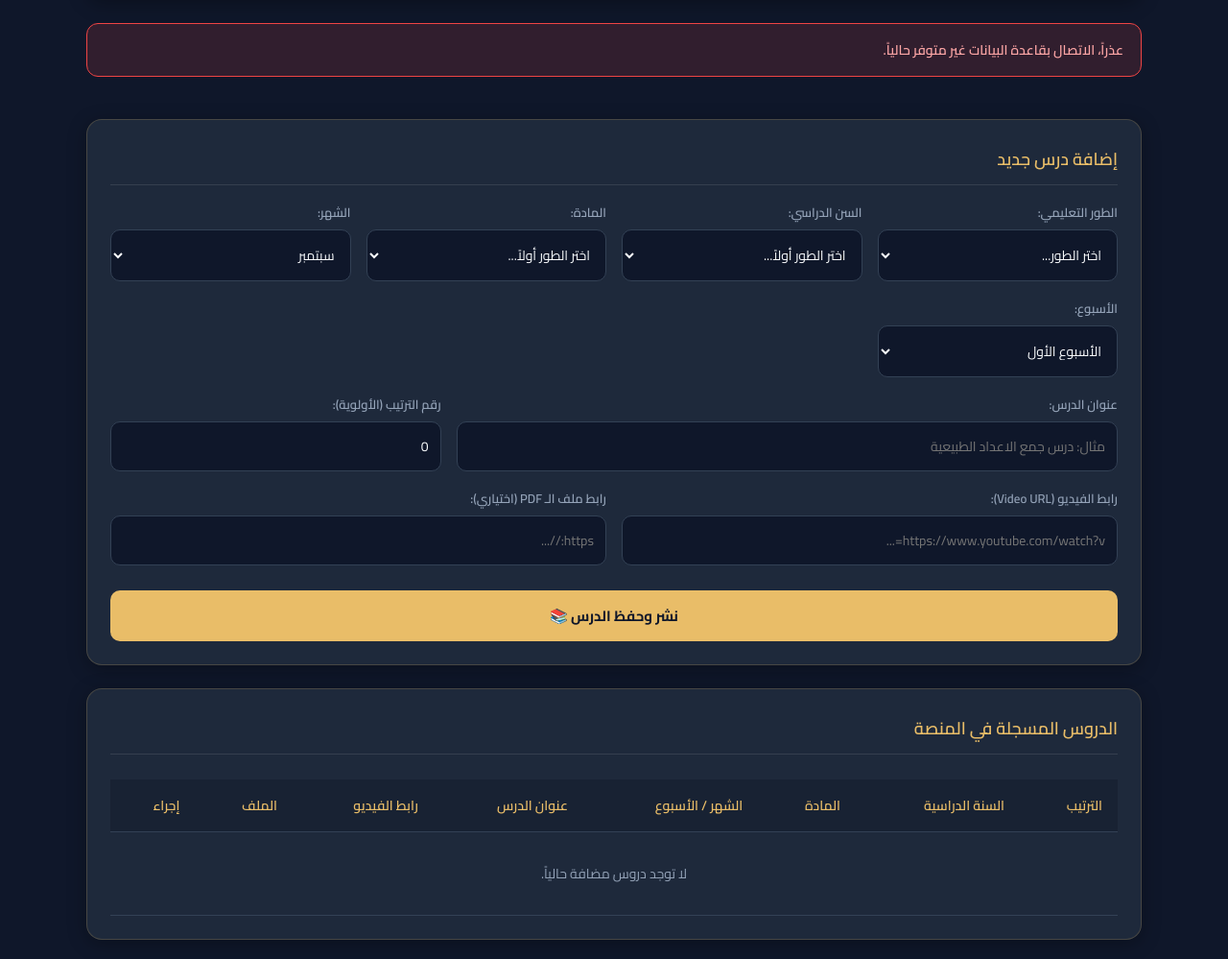
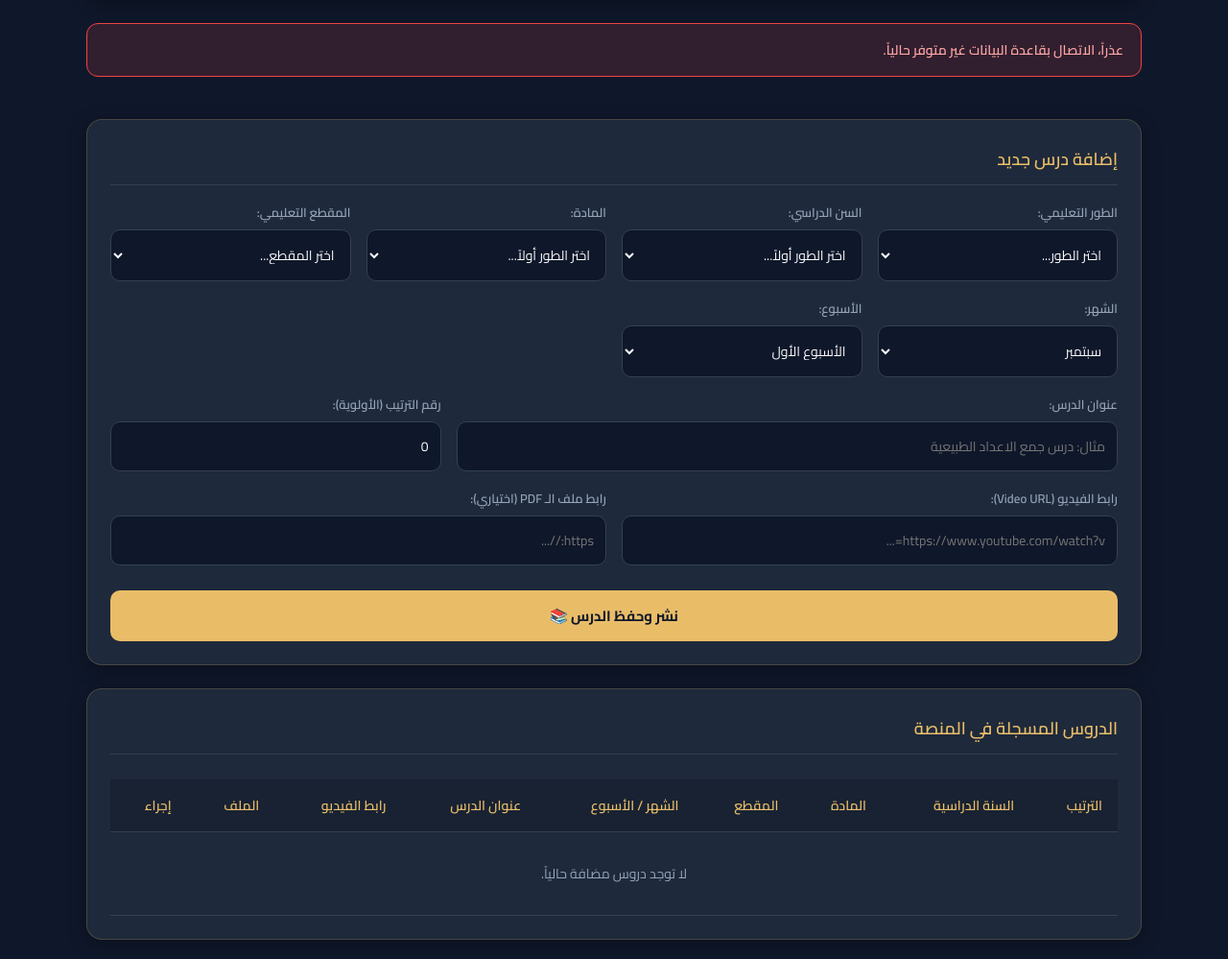
Before and after one commit to hamza3838/Dekiche_Academy_bordj_bounaAma, a Flask app: page /teacher-dashboard in a window 1280 px wide. Shown: the part 104-1103 px from the top of the page at 96% size. Run offline with Flask 3, Linux system fonts and the light colour scheme; the visitor is signed in with stand-in values (Sample User, id 1).

Commit message:
Update teacher_dashboard.html

```diff
--- a/templates/teacher_dashboard.html
+++ b/templates/teacher_dashboard.html
@@ -164,6 +164,22 @@
                         </select>
                     </div>
 
+                    <!-- اختيار المقطع التعليمي -->
+                    <div class="form-group">
+                        <label>المقطع التعليمي:</label>
+                        <select name="unit" required>
+                            <option value="">اختر المقطع...</option>
+                            <option value="المقطع الأول">المقطع الأول</option>
+                            <option value="المقطع الثاني">المقطع الثاني</option>
+                            <option value="المقطع الثالث">المقطع الثالث</option>
+                            <option value="المقطع الرابع">المقطع الرابع</option>
+                            <option value="المقطع الخامس">المقطع الخامس</option>
+                            <option value="المقطع السادس">المقطع السادس</option>
+                            <option value="المقطع السابع">المقطع السابع</option>
+                            <option value="المقطع الثامن">المقطع الثامن</option>
+                        </select>
+                    </div>
+
                     <div class="form-group">
                         <label>الشهر:</label>
                         <select name="month" required>
@@ -225,6 +241,7 @@
                             <th>الترتيب</th>
                             <th>السنة الدراسية</th>
                             <th>المادة</th>
+                            <th>المقطع</th>
                             <th>الشهر / الأسبوع</th>
                             <th>عنوان الدرس</th>
                             <th>رابط الفيديو</th>
@@ -239,6 +256,7 @@
                                     <td>{{ lesson.lesson_order }}</td>
                                     <td>{{ lesson.school_year }}</td>
                                     <td>{{ lesson.subject }}</td>
+                                    <td>{{ lesson.unit or '-' }}</td>
                                     <td>{{ lesson.month }} - {{ lesson.week }}</td>
                                     <td>{{ lesson.title }}</td>
                                     <td>
@@ -264,7 +282,7 @@
                             {% endfor %}
                         {% else %}
                             <tr>
-                                <td colspan="8" class="empty-row">لا توجد دروس مضافة حالياً.</td>
+                                <td colspan="9" class="empty-row">لا توجد دروس مضافة حالياً.</td>
                             </tr>
                         {% endif %}
                     </tbody>
```
